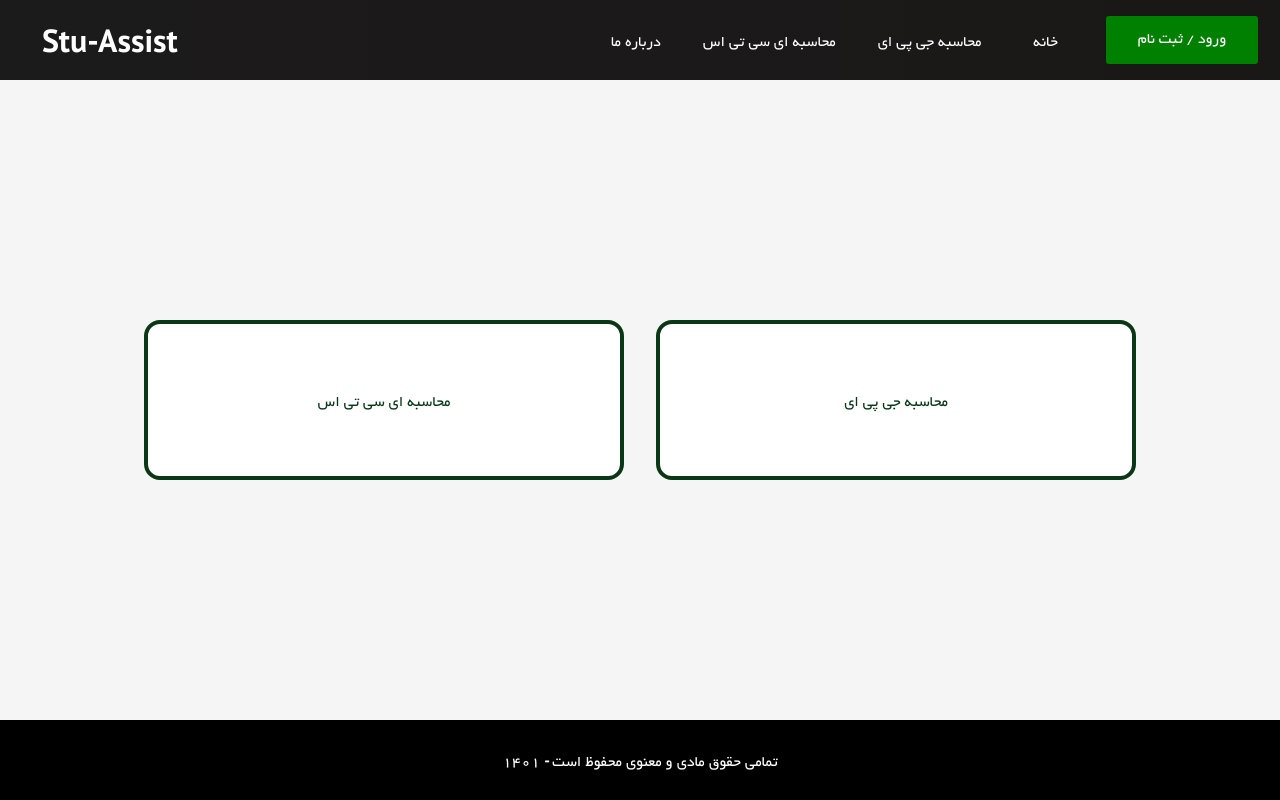
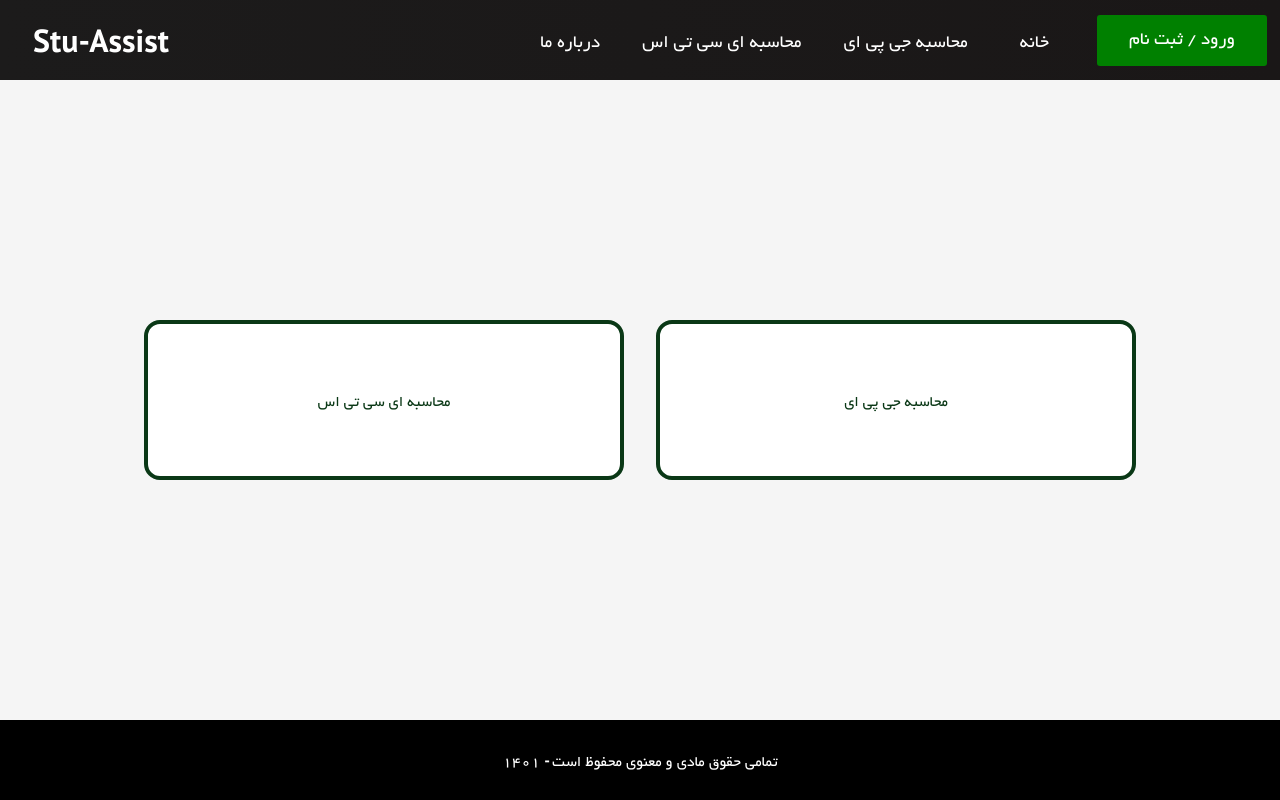
Before and after one commit to mohammadJaliliTorkamani/stu_assist, a React (Create React App) app: page / in a window 1280 px wide. Built offline with nearby package versions, Linux system fonts and the light colour scheme.

Commit message:
header bug (showing login btn in mobile mode) was fixed

```diff
--- a/src/App.tsx
+++ b/src/App.tsx
@@ -14,7 +14,6 @@ import NotFound from './pages/NotFound';
 import OTP from './pages/OTP';
 import PaymentResult from './pages/PaymentResult';
 import Profile from './pages/Profile';
-import { headerPages } from './utils/Constants';
 
 function App() {
   const [showHeaderFooter, setShowHeaderFooter] = useState(true)
@@ -26,7 +25,7 @@ function App() {
 
   return (
     <>
-      {showHeaderFooter && <Header pages={headerPages} />}
+      {showHeaderFooter && <Header />}
       <Routes>
         <Route path='login' element={<AntiProtectedRoute> <Login /></AntiProtectedRoute>} />
         <Route path='/' element={<Home />} />
@@ -42,7 +41,7 @@ function App() {
         <Route path='payment-result' element={<PaymentResult />} />
         <Route path='*' element={<NotFound />} />
       </Routes>
-      {showHeaderFooter && <Footer copyRightText={"تمامی حقوق مادی و معنوی محفوظ است - ۱۴۰۱"} />}
+      {showHeaderFooter && <Footer />}
     </>
   )
 }
--- a/src/components/Footer.tsx
+++ b/src/components/Footer.tsx
@@ -1,4 +1,5 @@
 import styled from "@emotion/styled"
+import { FOOTER_TEXT } from "../utils/Constants"
 
 const FooterContainer = styled.div`
     display: flex;
@@ -12,14 +13,10 @@ const FooterContainer = styled.div`
     direction: rtl;
 `
 
-interface IProps {
-    copyRightText: string,
-}
-
-function Footer(props: IProps) {
+function Footer() {
     return (
         <FooterContainer>
-            {props.copyRightText}
+            {FOOTER_TEXT}
         </FooterContainer>
     )
 }
--- a/src/components/Header.css
+++ b/src/components/Header.css
@@ -1,3 +1,12 @@
+.nav-bar {
+  background: linear-gradient(90deg, rgb(28, 27, 27) 0%, rgb(26, 23, 23) 100%);
+  height: 80px;
+  display: flex;
+  justify-content: center;
+  align-items: center;
+  font-size: 1.2rem;
+}
+
 .navbar-logo {
   color: #fff;
   justify-self: start;
@@ -131,7 +140,7 @@
     transition: 250ms;
   }
 
-  button {
+  a {
     display: none;
   }
 }
--- a/src/components/Header.tsx
+++ b/src/components/Header.tsx
@@ -1,88 +1,49 @@
-import styled from "@emotion/styled"
 import { useEffect, useState } from "react";
 import { Link } from "react-router-dom";
 import { useLocalStorage } from "../utils/useLocalStorage";
 import Button from "./Button";
 import './Header.css'
 
-const NavBar = styled.nav`
-    background: linear-gradient(90deg, rgb(28, 27, 27) 0%, rgb(26, 23, 23) 100%);
-    height: 80px;
-    display: flex;
-    justify-content: center;
-    align-items: center;
-    fontSize: 1.2rem;
-`
-
-interface TextLink {
-    id: number,
-    text: string,
-    link: string
-}
-
-interface IProps {
-    pages: TextLink[]
-}
-
-
-function Header({ pages }: IProps) {
-    const [click, setClick] = useState(false);
-    const handleClick = () => setClick(!click);
-    const closeMobileMenu = () => setClick(false);
+function Header() {
     const [token,] = useLocalStorage('token', null)
     const [isUser, setIsUser] = useState(true)
+    const [isMobileMenuOpen, setIsMobileMenuOpen] = useState(false);
 
     useEffect(() => {
         setIsUser(token !== null)
     }, [token])
 
     return (
-        <NavBar>
-            <Link to='/' className="navbar-logo" onClick={closeMobileMenu}>
+        <div className="nav-bar">
+            <div className="navbar-logo" onClick={e => setIsMobileMenuOpen(false)}>
                 Stu-Assist
-            </Link>
-            <div className='menu-icon' onClick={handleClick}>
-                <i className={click ? 'fas fa-times' : 'fas fa-bars'} />
             </div>
-            <ul className={click ? 'nav-menu active' : 'nav-menu'}>
+            <div className='menu-icon' onClick={e => setIsMobileMenuOpen(!isMobileMenuOpen)}>
+                <i className={isMobileMenuOpen ? 'fas fa-times' : 'fas fa-bars'} />
+            </div>
+            <ul className={isMobileMenuOpen ? 'nav-menu active' : 'nav-menu'}>
                 <li className='nav-item'>
-                    <Link
-                        to='/about-us'
-                        className='nav-links'
-                        onClick={closeMobileMenu}
-                    >
+                    <Link to='/about-us' className='nav-links' onClick={e => setIsMobileMenuOpen(false)}>
                         درباره ما
                     </Link>
                 </li>
                 <li className='nav-item'>
-                    <Link
-                        to='/ects-calculator'
-                        className='nav-links'
-                        onClick={closeMobileMenu}
-                    >
+                    <Link to='/ects-calculator' className='nav-links' onClick={e => setIsMobileMenuOpen(false)}>
                         محاسبه ای سی تی اس
                     </Link>
                 </li>
                 <li className='nav-item'>
-                    <Link
-                        to='/gpa-calculator'
-                        className='nav-links'
-                        onClick={closeMobileMenu}
-                    >
+                    <Link to='/gpa-calculator' className='nav-links' onClick={e => setIsMobileMenuOpen(false)}>
                         محاسبه جی پی ای
                     </Link>
                 </li>
                 <li>
-                    <Link
-                        to={!isUser ? 'login' : 'profile'}
-                        className='nav-links-mobile'
-                        onClick={closeMobileMenu}
-                    >
+                    <Link to={!isUser ? 'login' : 'profile'} className='nav-links-mobile' onClick={e => setIsMobileMenuOpen(false)}>
                         {!isUser ? "ورود / ثبت نام" : "حساب کاربری"}
                     </Link>
                 </li>
                 <li className='nav-item'>
-                    <Link to='/' className='nav-links' onClick={closeMobileMenu}>
+                    <Link to='/' className='nav-links' onClick={e => setIsMobileMenuOpen(false)}>
                         خانه
                     </Link>
                 </li>
@@ -90,7 +51,7 @@ function Header({ pages }: IProps) {
             <Link to={!isUser ? 'login' : 'profile'} style={{ textDecoration: 'none' }}>
                 <Button title={!isUser ? "ورود / ثبت نام" : "حساب کاربری"} onClick={e => null} />
             </Link>
-        </NavBar>
+        </div>
     );
 }
 
--- a/src/utils/Constants.tsx
+++ b/src/utils/Constants.tsx
@@ -1,38 +1,17 @@
-export const headerPages = [{
-  id: 3,
-  text: "خانه",
-  link: "/"
-}, {
-  id: 2,
-  text: "محاسبه GPA",
-  link: "gpa-calculator"
-}, {
-  id: 1,
-  text: "محاسبه ECTS",
-  link: "ects-calculator"
-}]
+export const OTP_LENGTH = 5
+export const PHONE_LENGTH = 11
 
-export const footerPages = [{
-  id: 1,
-  text: "خانه",
-  link: "/"
-}, {
-  id: 2,
-  text: "محاسبه GPA",
-  link: "gpa-calculator"
-}, {
-  id: 3,
-  text: "محاسبه ECTS",
-  link: "ects-calculator"
-}, {
-  id: 4,
-  text: "ضوابط استفاده",
-  link: "terms-of-use"
-}, {
-  id: 5,
-  text: "تماس با ما",
-  link: "about-us"
-}]
+export const FOOTER_TEXT = "تمامی حقوق مادی و معنوی محفوظ است - ۱۴۰۱"
+export const TOUContent = "این سایت به صورت شخصی و غیر رسمی به همت جمعی از دانشجویان و با هدف ارائه خدمات به دانشجویان مهاجر به کشور آلمان طراحی و توسعه داده شده است. در حال حاضر کاربران میتوانند پس از شارژ حساب کاربری خود، نمرات GPA و همچنین ECTS خود را بر مبنای کشور آلمان محاسبه و مشاهده نمایند. همچنین برنامه نویسان داوطلب میتوانند جهت توسعه قابلیت های فنی وبسایت، درخواست همکاری خود را به ایمیل مدیریت ارسال نمایند. "
+
+export const LINK_LOGIN = 'https://stu-assist.ir/api/authentication/login.php'
+export const LINK_OTP = 'https://stu-assist.ir/api/authentication/otp_verification.php'
+export const LINK_PROFILE = 'https://stu-assist.ir/api/user/profile.php'
+export const LINK_CHARGE_OPTIONS = 'https://stu-assist.ir/api/payment/charge_options.php'
+export const LINK_ECTS = "https://stu-assist.ir/api/services/ects_calculation.php"
+export const LINK_GPA = "https://stu-assist.ir/api/services/gpa_calculation.php"
+export const LINK_PAYMENT = "https://stu-assist.ir/api/payment/payment.php"
+export const LINK_PAYMENT_RESULT = "https://stu-assist.ir/api/payment/payment_result.php"
 
 export const contactLinks = [
   {
@@ -45,17 +24,3 @@ export const contactLinks = [
     value: "users@stu-assist.ir"
   }
 ]
-
-export const OTP_LENGTH = 5
-export const PHONE_LENGTH = 11
-
-export const TOUContent = "این سایت به صورت شخصی و غیر رسمی به همت جمعی از دانشجویان و با هدف ارائه خدمات به دانشجویان مهاجر به کشور آلمان طراحی و توسعه داده شده است. در حال حاضر کاربران میتوانند پس از شارژ حساب کاربری خود، نمرات GPA و همچنین ECTS خود را بر مبنای کشور آلمان محاسبه و مشاهده نمایند. همچنین برنامه نویسان داوطلب میتوانند جهت توسعه قابلیت های فنی وبسایت، درخواست همکاری خود را به ایمیل مدیریت ارسال نمایند. "
-
-export const LINK_LOGIN = 'https://stu-assist.ir/api/authentication/login.php'
-export const LINK_OTP = 'https://stu-assist.ir/api/authentication/otp_verification.php'
-export const LINK_PROFILE = 'https://stu-assist.ir/api/user/profile.php'
-export const LINK_CHARGE_OPTIONS = 'https://stu-assist.ir/api/payment/charge_options.php'
-export const LINK_ECTS = "https://stu-assist.ir/api/services/ects_calculation.php"
-export const LINK_GPA = "https://stu-assist.ir/api/services/gpa_calculation.php"
-export const LINK_PAYMENT = "https://stu-assist.ir/api/payment/payment.php"
-export const LINK_PAYMENT_RESULT = "https://stu-assist.ir/api/payment/payment_result.php"
```
